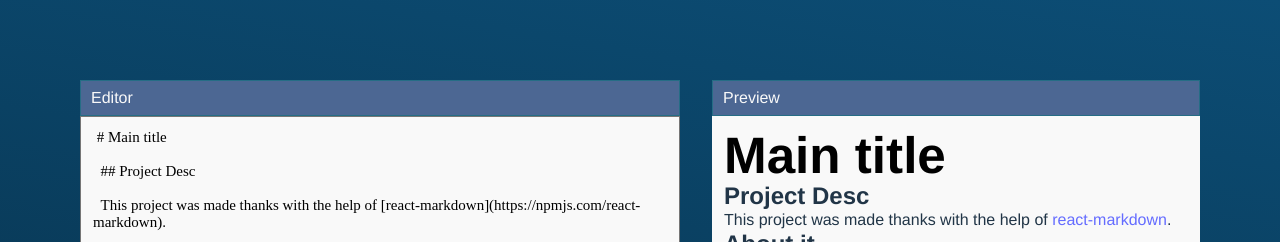
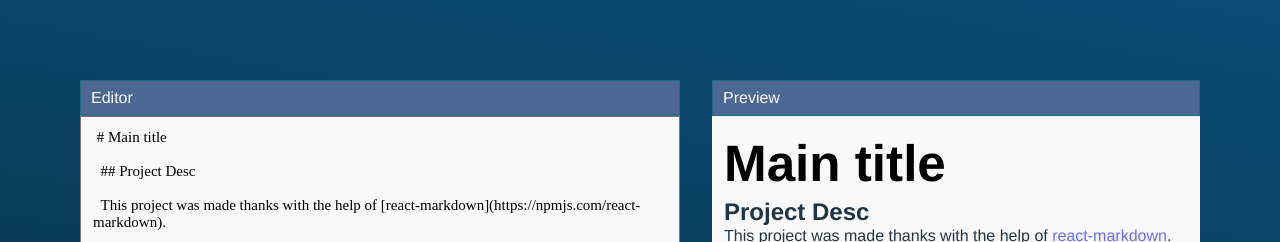
Before and after one commit to EliasPereyra/markdown-previwer, a React app: page / in a window 1280 px wide. Shown: the top 242 px of the page. Built offline with nearby package versions, Linux system fonts and the light colour scheme; the HTML template or start-up script is replaced by a standard one.

Commit message:
Add margin to the first headings

```diff
--- a/src/App.css
+++ b/src/App.css
@@ -43,6 +43,7 @@ textarea:focus {
 
 h1 {
   color: black;
+  margin: 0.5rem 0;
 }
 
 #preview-container {
```
